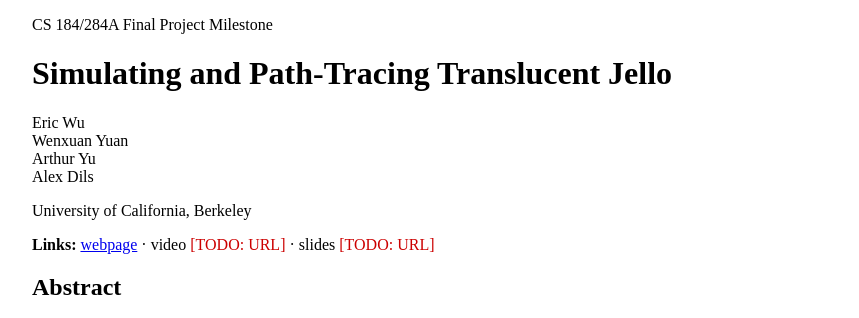
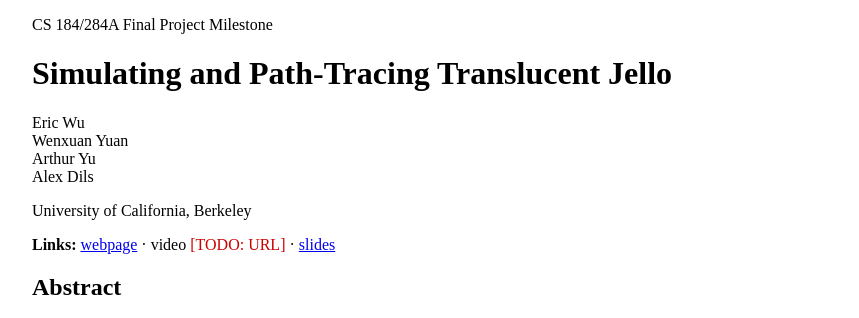
Before and after one commit to xtz206/cs284-final-project-writeup, a plain HTML site: page index.html in a window 1280 px wide. Shown: the top 318 px of the page, without its empty margins (208-1067 px from the left). Drawn offline with Linux system fonts and the light colour scheme.

Commit message:
add link to presentation

```diff
--- a/index.html
+++ b/index.html
@@ -52,7 +52,7 @@
   <p><strong>Links:</strong>
     <a href="https://xtz206.github.io/cs284-final-project-writeup/">webpage</a> &middot;
     video <span class="todo">[TODO: URL]</span> &middot;
-    slides <span class="todo">[TODO: URL]</span></p>
+    <a href="https://docs.google.com/presentation/d/1rlSlOzmEMHZJNF2LdJRBhUEt0GewvyPUL7hgdTaFMGc/edit?usp=sharing">slides</a></p>
 </header>
 
 <h2>Abstract</h2>
```
